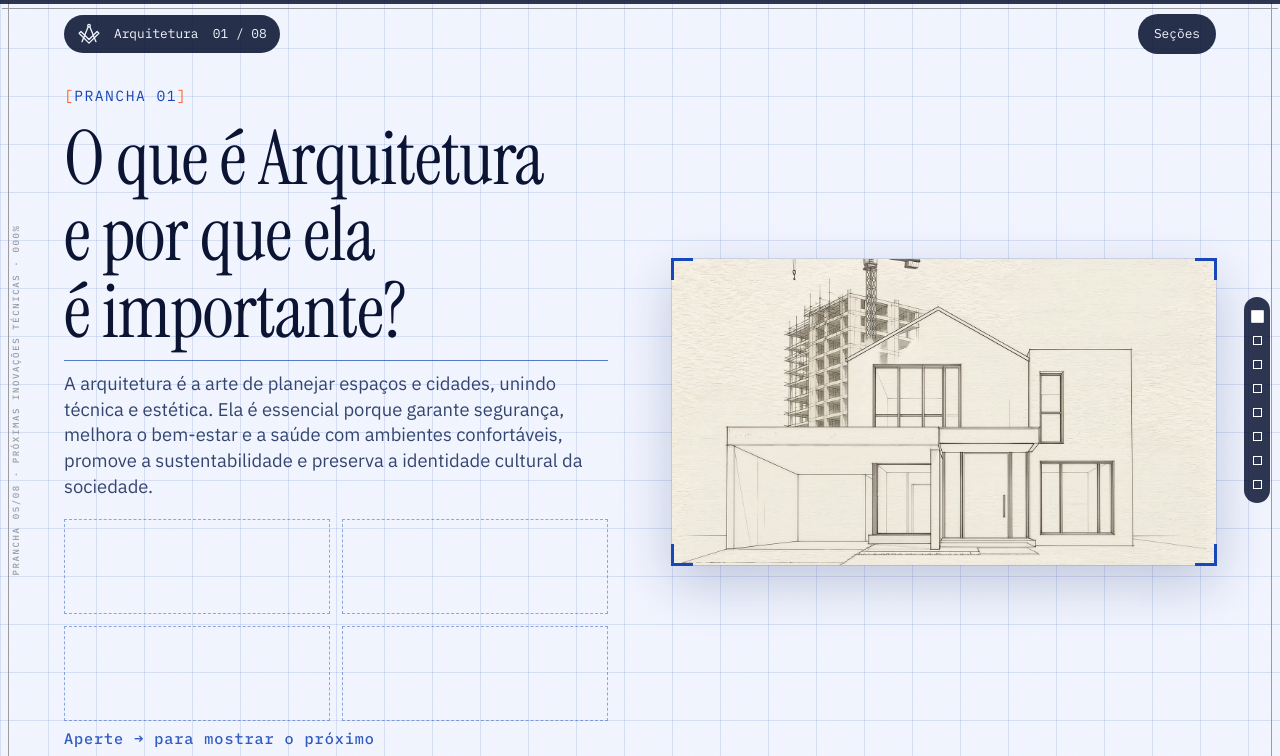
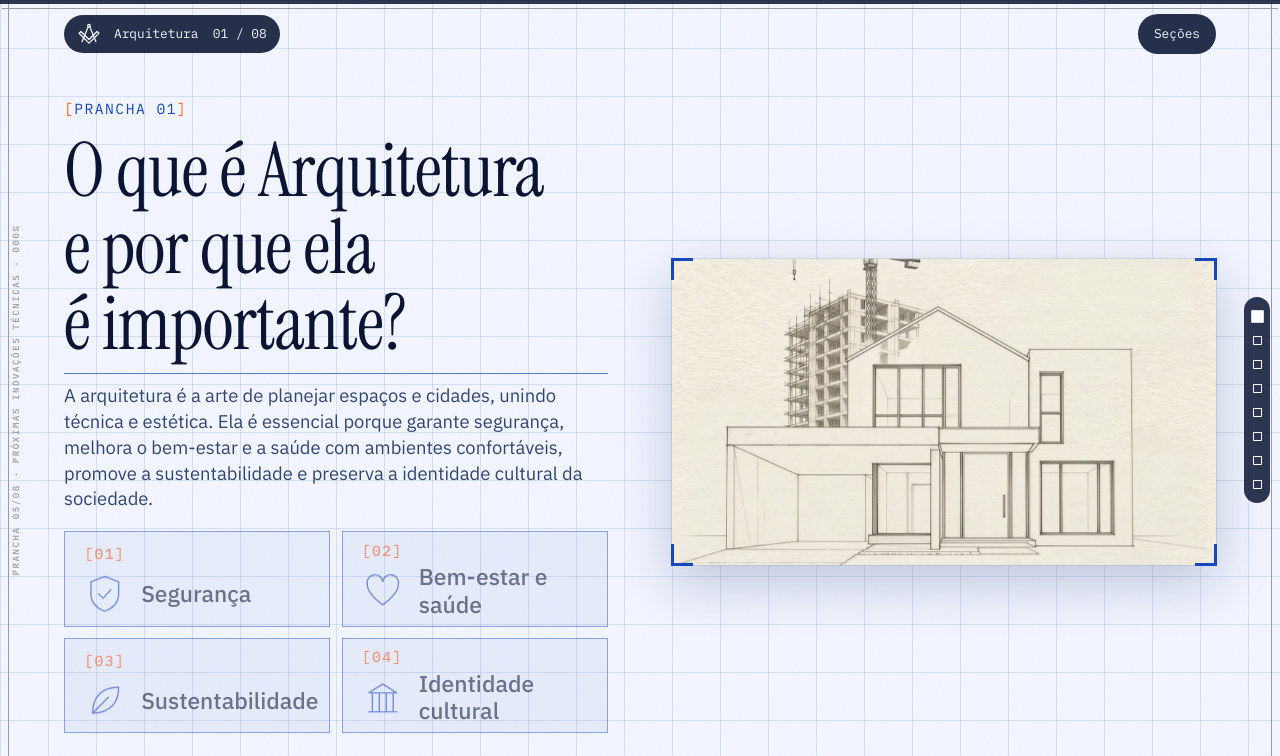
Before and after one commit to vitorlongot11-web/site-arquitetura, a plain HTML site: page index.html in a window 1280 px wide. Both pictures are taken after a click on the button "Entrar". Shown: the top 756 px of the page. Drawn offline with Linux system fonts and the light colour scheme.

Commit message:
Prancha 01: cartões aparecem juntos e o croqui é construído no mesmo ritmo, sem depender das setas
Co-Authored-By: Claude Sonnet 5.5 <noreply@anthropic.com>

```diff
--- a/css/heron.css
+++ b/css/heron.css
@@ -330,3 +330,12 @@ html.anim .croqui img.on { opacity: 1; }
   background-repeat: no-repeat;
 }
 #oque .duas { grid-template-columns: minmax(0, 1fr) minmax(0, 1fr); }
+
+/* ---------- Prancha 01: cartões juntos + croqui no mesmo ritmo (sem depender das setas) ---------- */
+html.anim .prancha#oque.mostra .beneficios li { border-style: solid; background: var(--panel); transition: border-color 1.6s ease, background 3s ease; }
+html.anim .prancha#oque.mostra .beneficios li > *,
+html.anim .prancha#oque.mostra .beneficios li::before {
+  opacity: 1; transform: none;
+  transition: opacity 4.2s ease .3s, transform 4.2s var(--ease) .3s;
+}
+.croqui img { transition: opacity 1.5s ease; }
--- a/index.html
+++ b/index.html
@@ -17,7 +17,7 @@
   <link rel="stylesheet" href="fonts/fonts.css">
   <link rel="stylesheet" href="css/style.css">
   <link rel="stylesheet" href="css/vida.css?v=6">
-  <link rel="stylesheet" href="css/heron.css?v=10">
+  <link rel="stylesheet" href="css/heron.css?v=11">
 </head>
 <body>
 
@@ -82,9 +82,7 @@
           <svg viewBox="0 0 48 48" aria-hidden="true"><path d="M8 40H40M12 40V18M20 40V18M28 40V18M36 40V18M8 18L24 8L40 18Z"/></svg>
           <span>Identidade cultural</span>
         </li>
-      </ul>
-      <p class="dica-passo" aria-hidden="true">Aperte → para mostrar o próximo</p>
-    </div>
+      </ul>    </div>
     <figure class="croqui" role="img" aria-label="Croqui de uma casa moderna ao lado de um prédio em construção, que ganha cor e detalhes conforme a apresentação avança">
       <img src="images/croqui-1.jpg" alt="" width="1500" height="844" decoding="async">
       <img src="images/croqui-2.jpg" alt="" width="1500" height="844" loading="lazy" decoding="async">
@@ -374,7 +372,7 @@
 
 </main>
 
-<script src="js/main.js?v=10"></script>
+<script src="js/main.js?v=11"></script>
 <script src="js/vida.js?v=6"></script>
 <script src="js/heron.js?v=6"></script>
 </body>
--- a/js/main.js
+++ b/js/main.js
@@ -99,22 +99,24 @@
   /* ---------- Prancha 01: os 4 cartões aparecem um a um com as setas ---------- */
   const oque = document.getElementById('oque');
   if (oque && root.classList.contains('anim')) {
-    const cartoes = [...oque.querySelectorAll('.beneficios li')];
-    let mostrados = 0;
-    const mostrar = (k) => {
-      mostrados = k;
-      cartoes.forEach((c, i) => { c.classList.toggle('on', i < k); c.classList.toggle('atual', i === k - 1); });
-      oque.classList.toggle('completo', k >= cartoes.length);
-      /* o croqui avança junto: lápis -> tijolo -> sombra -> cor -> aquarela completa */
-      oque.querySelectorAll('.croqui img').forEach((im, i) => im.classList.toggle('on', i === k));
+    /* Ao chegar na prancha, os 4 cartões surgem JUNTOS (devagar) enquanto o croqui
+       é "construído" no mesmo ritmo: lápis -> tijolo -> sombra -> cor -> aquarela. */
+    const imgs = [...oque.querySelectorAll('.croqui img')];
+    const PASSO = 1300;                        /* ms entre uma etapa do croqui e a próxima */
+    let rodou = false, liberado = false, visivel = false;
+    const etapa = (i) => imgs.forEach((im, j) => im.classList.toggle('on', j === i));
+    const rodar = () => {
+      if (rodou) return; rodou = true;
+      oque.classList.add('mostra');
+      imgs.forEach((_, i) => setTimeout(() => etapa(i), 400 + i * PASSO));
     };
-    steppers.set(oque, { count: cartoes.length + 1, get: () => mostrados, set: mostrar });
-    cartoes.forEach((c, i) => c.addEventListener('click', () => mostrar(i + 1)));
-    mostrar(0);
-    /* quem só rola a página (sem usar setas) não fica sem o conteúdo */
+    const tentar = () => { if (liberado && visivel) setTimeout(rodar, 500); };
+    addEventListener('pre:fim', () => { liberado = true; tentar(); });
     new IntersectionObserver((es) => es.forEach((e) => {
-      if (!e.isIntersecting && e.boundingClientRect.top < 0) mostrar(cartoes.length);
-    }), { threshold: 0 }).observe(oque);
+      visivel = e.isIntersecting;
+      if (visivel) tentar();
+      else if (e.boundingClientRect.top < 0 && !rodou) { rodou = true; oque.classList.add('mostra'); etapa(imgs.length - 1); }
+    }), { threshold: 0.55 }).observe(oque);
   }
 
   /* ---------- Navegação ---------- */
```
